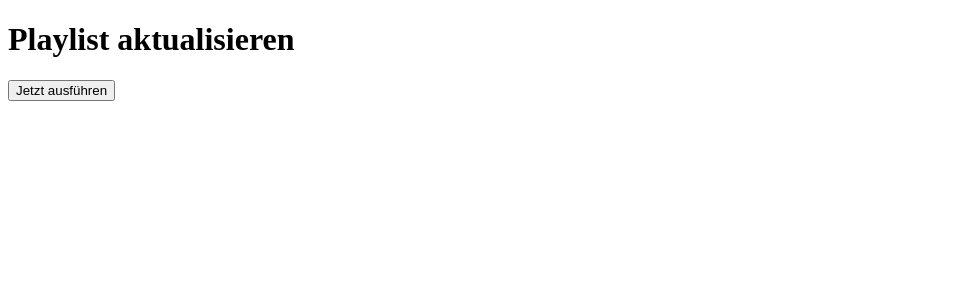
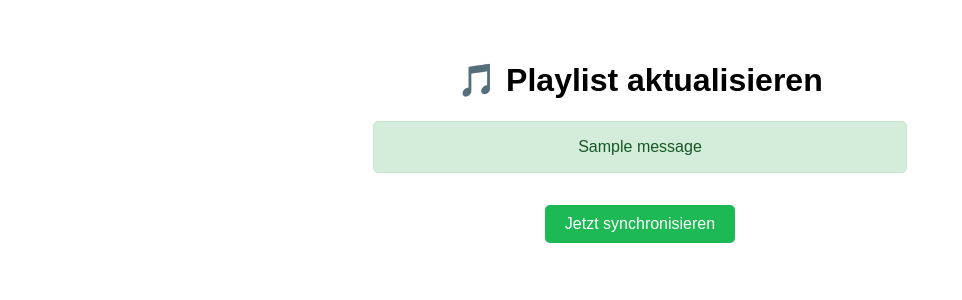
Before and after one commit to lucahuen/spotify-playlist-sort, a Flask app: page / in a window 1280 px wide. Shown: the top 300 px of the page, without its empty margins (0-962 px from the left). Run offline with Flask 3, Linux system fonts and the light colour scheme; one stand-in notice (Sample message) is shown.

Commit message:
changed how the site functions

```diff
--- a/main.py
+++ b/main.py
@@ -1,4 +1,5 @@
-from flask import Flask, render_template
+from flask import Flask, render_template, redirect, url_for, flash
+from flask import session  # optional, aber gut für zukünftige Erweiterung
 import os
 from dotenv import load_dotenv
 import spotipy
@@ -7,6 +8,7 @@ from tqdm import tqdm
 
 load_dotenv()
 app = Flask(__name__)
+app.secret_key = 'irgendein_geheimer_schlüssel'  # nötig für flash()
 
 
 @app.route('/')
@@ -14,7 +16,7 @@ def index():
     return render_template("index.html")
 
 
-@app.route('/run')
+@app.route('/run', methods=['POST'])
 def run_spotify_script():
     import os
 
@@ -143,4 +145,5 @@ def run_spotify_script():
 
     print("✅ Fertig!")
 
-    return "✅ Playlist wurde aktualisiert!"
+    flash("✅ Playlist wurde erfolgreich aktualisiert!")
+    return redirect(url_for('index'))
--- a/templates/index.html
+++ b/templates/index.html
@@ -1,8 +1,59 @@
 <!DOCTYPE html>
-<html>
-<head><title>Spotify Auto-Updater</title></head>
+<html lang="de">
+<head>
+    <meta charset="UTF-8">
+    <title>Spotify Playlist Sync</title>
+    <style>
+        body {
+            font-family: Arial, sans-serif;
+            text-align: center;
+            padding: 2rem;
+        }
+
+        .flash-message {
+            background-color: #d4edda;
+            color: #155724;
+            border: 1px solid #c3e6cb;
+            padding: 1rem;
+            border-radius: 5px;
+            margin-bottom: 2rem;
+            max-width: 500px;
+            margin-left: auto;
+            margin-right: auto;
+        }
+
+        button {
+            padding: 10px 20px;
+            font-size: 16px;
+            background-color: #1db954;
+            color: white;
+            border: none;
+            border-radius: 5px;
+            cursor: pointer;
+        }
+
+        button:hover {
+            background-color: #17a44c;
+        }
+    </style>
+</head>
 <body>
-  <h1>Playlist aktualisieren</h1>
-  <a href="/run"><button>Jetzt ausführen</button></a>
+
+    <h1>🎵 Playlist aktualisieren</h1>
+
+    <!-- Erfolgsmeldung -->
+    {% with messages = get_flashed_messages() %}
+      {% if messages %}
+        {% for message in messages %}
+          <div class="flash-message">{{ message }}</div>
+        {% endfor %}
+      {% endif %}
+    {% endwith %}
+
+    <!-- Button zum Ausführen -->
+    <form action="/run" method="post">
+        <button type="submit">Jetzt synchronisieren</button>
+    </form>
+
 </body>
 </html>
```
